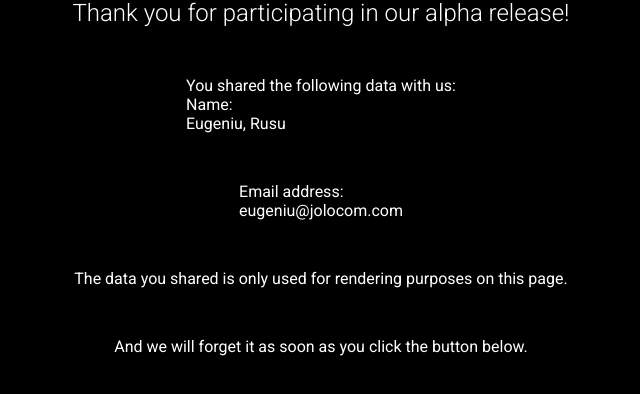
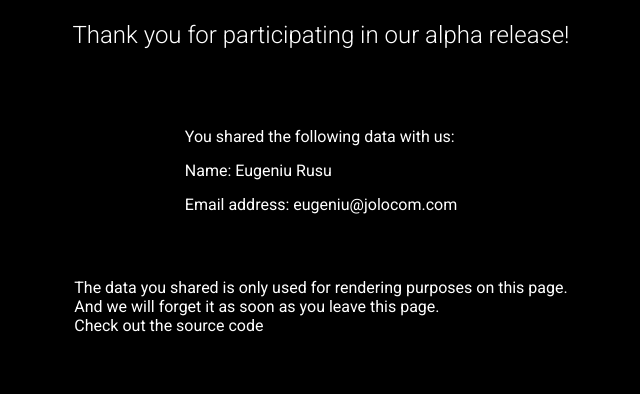
Before and after one commit to jolocom/demo-sso, a React app: page /dashboard in a window 1280 px wide. Shown: the part 334-728 px from the top of the page, without its empty margins (319-959 px from the left). Built offline with nearby package versions, Linux system fonts and the light colour scheme; no server answers.

Commit message:
Styling changes

```diff
--- a/src/ui/containers/dashboard.tsx
+++ b/src/ui/containers/dashboard.tsx
@@ -31,6 +31,10 @@ const styles = {
   },
   text: {
     color: 'white'
+  },
+  userDataText: {
+    color: 'white',
+    marginTop: '15px'
   }
 }
 
@@ -44,20 +48,19 @@ export class DashboardContainer extends React.Component<Props, State> {
     return (
       <div style={styles.container}>
         <div style={styles.banner} />
-        <div style={{...styles.text, fontSize: '24px', fontWeight: 300}}> Thank you for participating in our alpha release! </div>
-
+        <div style={{ ...styles.text, fontSize: '24px', fontWeight: 300 }}>
+          Thank you for participating in our alpha release!
+        </div>
         <div>
-          <div style={styles.text}>You shared the following data with us:</div>
-          <div style={styles.text}> Name: </div>
-          <div style={styles.text}> {`${givenName}, ${familyName}`}</div>
+          <div style={styles.userDataText}>You shared the following data with us:</div>
+          <div style={styles.userDataText}> {`Name: ${givenName} ${familyName}`} </div>
+          <div style={styles.userDataText}> {`Email address: ${email}`}</div>
         </div>
-
         <div>
-          <div style={styles.text}> Email address: </div>
-          <div style={styles.text}> {email} </div>
+          <div style={styles.text}>The data you shared is only used for rendering purposes on this page.</div>
+          <div style={styles.text}>And we will forget it as soon as you leave this page.</div>
+          <div style={styles.text}>Check out the source code </div>
         </div>
-        <div style={styles.text}>The data you shared is only used for rendering purposes on this page.</div>
-        <div style={styles.text}>And we will forget it as soon as you click the button below.</div>
         <div style={{ textAlign: 'center' }}>
           <Button style={styles.button}>Exit</Button>
         </div>
```
Also changed, not shown: 1 other file (tests, documents, lock files or other folders).
